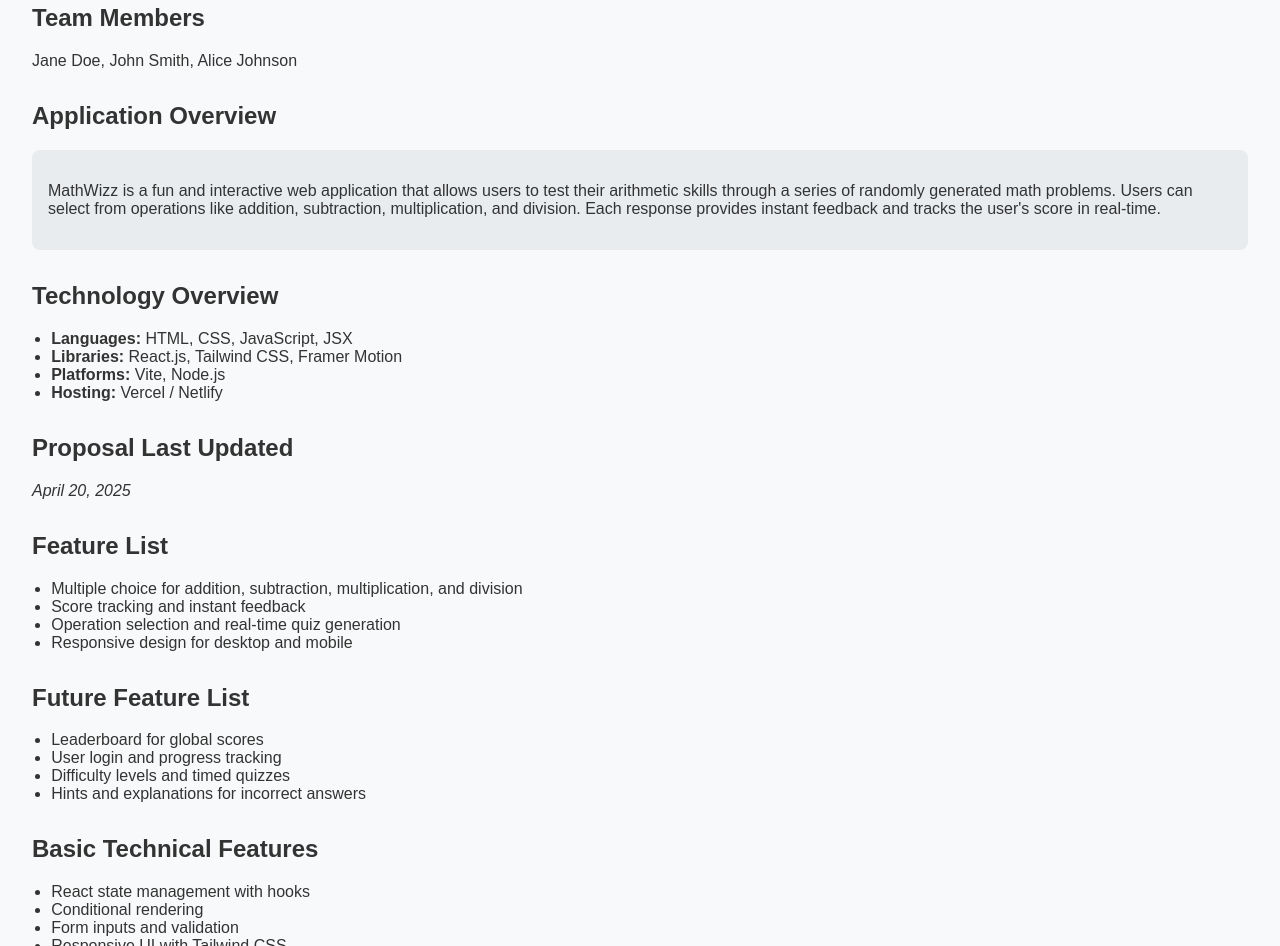
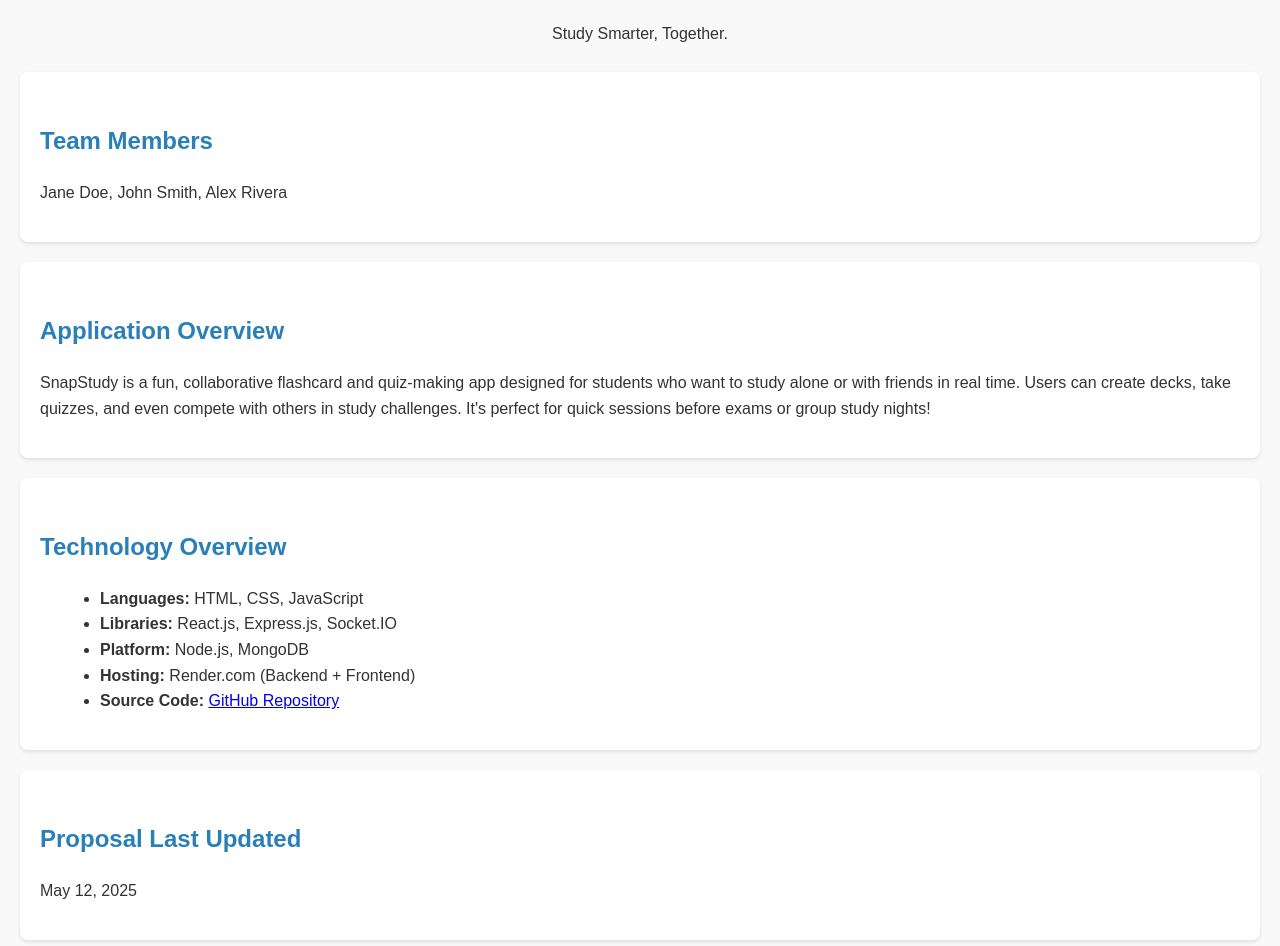
Before and after one commit to amerajabali/project-proposal, a plain HTML site: page index.html in a window 1280 px wide. Shown: the part 97-1043 px from the top of the page. Drawn offline with Linux system fonts and the light colour scheme.

Commit message:
Update index.html

```diff
--- a/index.html
+++ b/index.html
@@ -3,95 +3,128 @@
 <head>
   <meta charset="UTF-8" />
   <meta name="viewport" content="width=device-width, initial-scale=1.0" />
-  <title>MathWizz - Product Proposal</title>
+  <title>SnapStudy - Product Proposal</title>
   <style>
     body {
       font-family: Arial, sans-serif;
-      margin: 2rem;
-      background-color: #f8f9fa;
+      line-height: 1.6;
+      margin: 20px;
+      background-color: #f9f9f9;
       color: #333;
     }
     header {
       text-align: center;
-      margin-bottom: 2rem;
+      padding-bottom: 10px;
     }
     h1 {
-      color: #007bff;
+      font-size: 2.5rem;
+      color: #2c3e50;
     }
-    section {
-      margin-bottom: 2rem;
+    h2 {
+      color: #2980b9;
+      margin-top: 30px;
     }
     ul {
-      padding-left: 1.2rem;
+      margin-left: 20px;
     }
-    .highlight {
-      background-color: #e9ecef;
-      padding: 1rem;
+    .section {
+      background: white;
+      padding: 20px;
       border-radius: 8px;
+      margin-bottom: 20px;
+      box-shadow: 0 2px 4px rgba(0,0,0,0.1);
+    }
+    footer {
+      text-align: center;
+      font-size: 0.9rem;
+      margin-top: 40px;
+      color: #777;
     }
   </style>
 </head>
 <body>
   <header>
-    <h1>MathWizz - Class Product Proposal</h1>
+    <h1>SnapStudy</h1>
+    <p>Study Smarter, Together.</p>
   </header>
 
-  <section>
+  <div class="section">
     <h2>Team Members</h2>
-    <p>Jane Doe, John Smith, Alice Johnson</p>
-  </section>
+    <p>Jane Doe, John Smith, Alex Rivera</p>
+  </div>
 
-  <section>
+  <div class="section">
     <h2>Application Overview</h2>
-    <div class="highlight">
-      <p>MathWizz is a fun and interactive web application that allows users to test their arithmetic skills through a series of randomly generated math problems. Users can select from operations like addition, subtraction, multiplication, and division. Each response provides instant feedback and tracks the user's score in real-time.</p>
-    </div>
-  </section>
+    <p>SnapStudy is a fun, collaborative flashcard and quiz-making app designed for students who want to study alone or with friends in real time. Users can create decks, take quizzes, and even compete with others in study challenges. It's perfect for quick sessions before exams or group study nights!</p>
+  </div>
 
-  <section>
+  <div class="section">
     <h2>Technology Overview</h2>
     <ul>
-      <li><strong>Languages:</strong> HTML, CSS, JavaScript, JSX</li>
-      <li><strong>Libraries:</strong> React.js, Tailwind CSS, Framer Motion</li>
-      <li><strong>Platforms:</strong> Vite, Node.js</li>
-      <li><strong>Hosting:</strong> Vercel / Netlify</li>
+      <li><strong>Languages:</strong> HTML, CSS, JavaScript</li>
+      <li><strong>Libraries:</strong> React.js, Express.js, Socket.IO</li>
+      <li><strong>Platform:</strong> Node.js, MongoDB</li>
+      <li><strong>Hosting:</strong> Render.com (Backend + Frontend)</li>
+      <li><strong>Source Code:</strong> <a href="#">GitHub Repository</a></li>
     </ul>
-  </section>
+  </div>
 
-  <section>
+  <div class="section">
     <h2>Proposal Last Updated</h2>
-    <p><em>April 20, 2025</em></p>
-  </section>
+    <p>May 12, 2025</p>
+  </div>
 
-  <section>
-    <h2>Feature List</h2>
+  <div class="section">
+    <h2>Feature List (Prioritized)</h2>
     <ul>
-      <li>Multiple choice for addition, subtraction, multiplication, and division</li>
-      <li>Score tracking and instant feedback</li>
-      <li>Operation selection and real-time quiz generation</li>
-      <li>Responsive design for desktop and mobile</li>
+      <li>Create and edit flashcard decks</li>
+      <li>Take quizzes from flashcards</li>
+      <li>Multiplayer quiz mode (study challenge)</li>
+      <li>User login and deck saving</li>
     </ul>
-  </section>
+  </div>
 
-  <section>
+  <div class="section">
     <h2>Future Feature List</h2>
     <ul>
-      <li>Leaderboard for global scores</li>
-      <li>User login and progress tracking</li>
-      <li>Difficulty levels and timed quizzes</li>
-      <li>Hints and explanations for incorrect answers</li>
+      <li>Mobile app version</li>
+      <li>Deck sharing and public libraries</li>
+      <li>AI-generated flashcards from lecture notes</li>
+      <li>Gamified rewards (XP, badges)</li>
     </ul>
-  </section>
+  </div>
 
-  <section>
+  <div class="section">
     <h2>Basic Technical Features</h2>
     <ul>
-      <li>React state management with hooks</li>
-      <li>Conditional rendering</li>
-      <li>Form inputs and validation</li>
-      <li>Responsive UI with Tailwind CSS</li>
+      <li>React frontend</li>
+      <li>RESTful API with Express</li>
+      <li>MongoDB database integration</li>
+      <li>Authentication with sessions</li>
     </ul>
-  </section>
+  </div>
 
-  <section>
-    <h
+  <div class="section">
+    <h2>Advanced Technical Features</h2>
+    <ul>
+      <li>Real-time multiplayer quiz mode using WebSockets</li>
+      <li>Dynamic flashcard generation using OpenAI API (if time allows)</li>
+    </ul>
+  </div>
+
+  <div class="section">
+    <h2>Help System & User Instructions</h2>
+    <p>
+      1. Sign up or log in<br>
+      2. Create a deck of flashcards<br>
+      3. Use quiz mode to test yourself<br>
+      4. Invite friends for real-time challenges<br>
+      5. Track your progress on your dashboard
+    </p>
+  </div>
+
+  <footer>
+    &copy; 2025 SnapStudy Team | Proposal Page
+  </footer>
+</body>
+</html>
```
